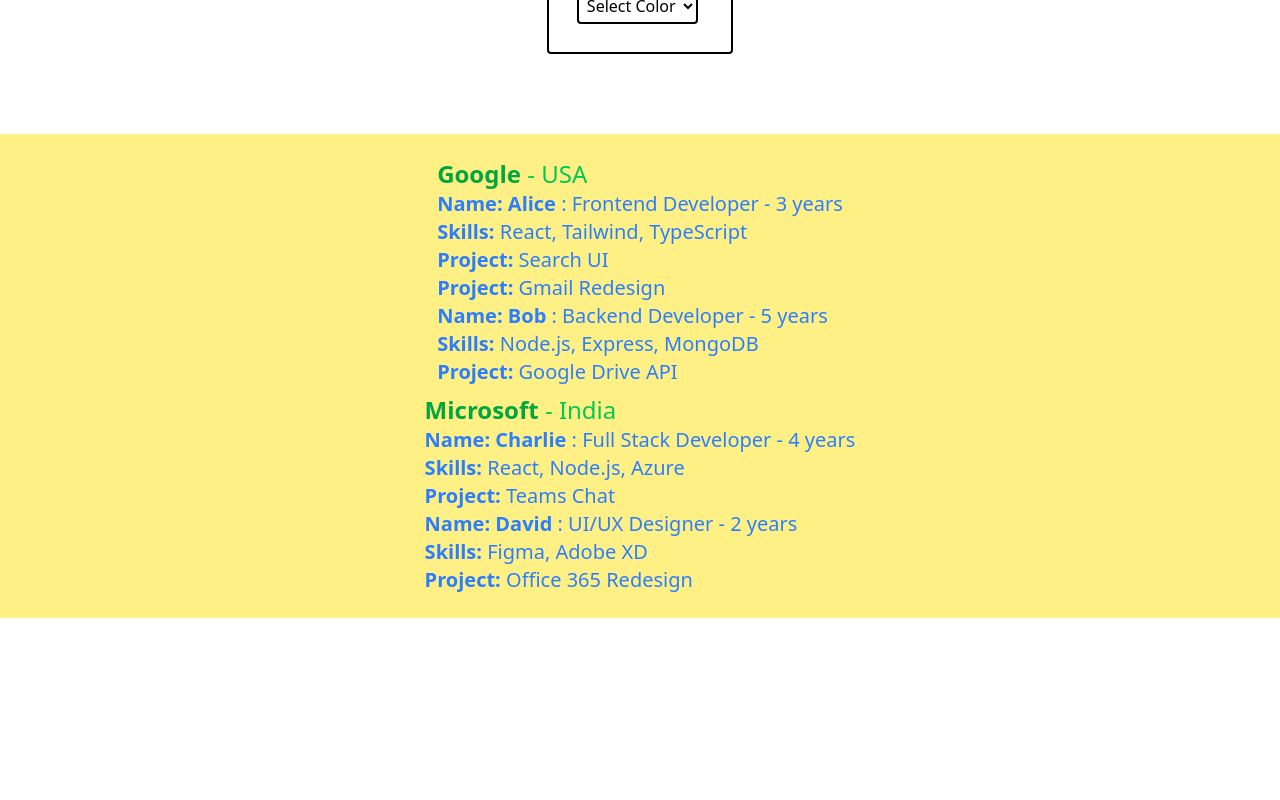
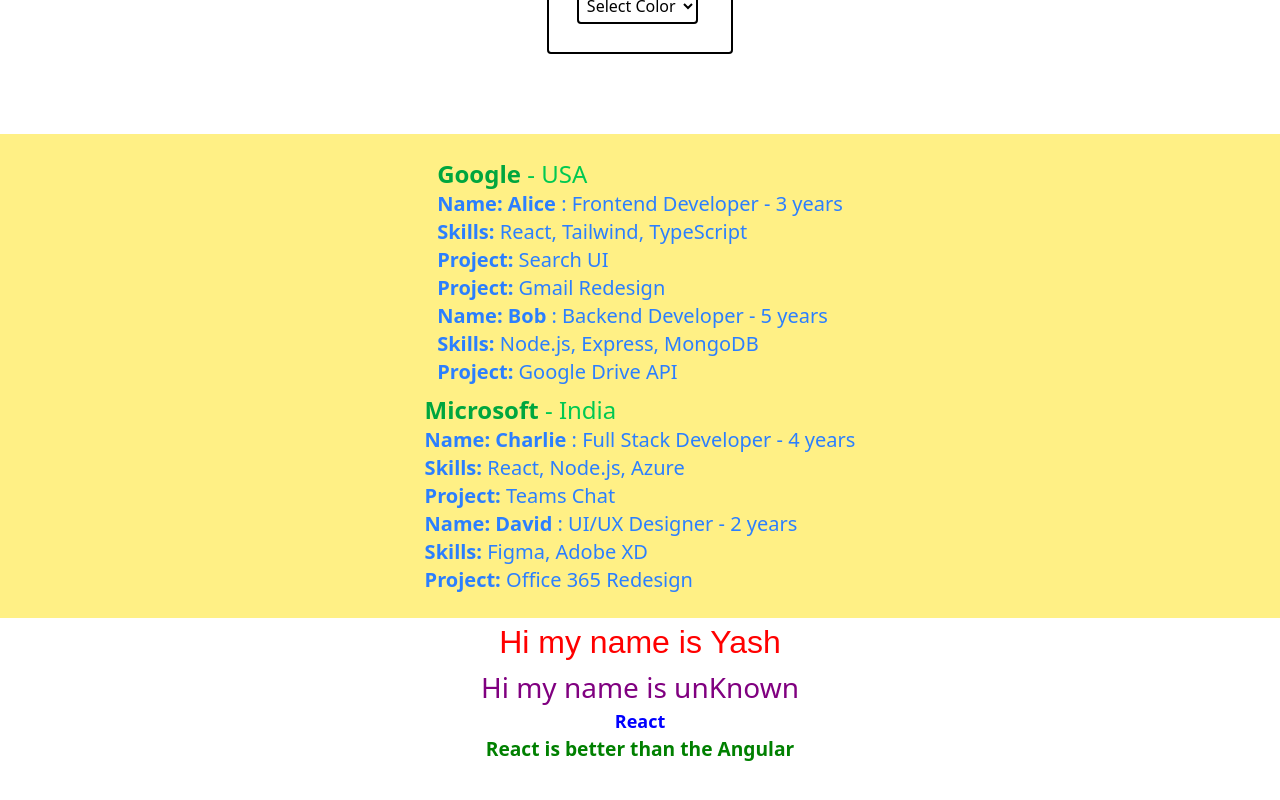
Before and after one commit to YashMishra0101/Interview-Preparation, a React (Vite) app in the folder react-section/react-practice-vite/: page / in a window 1280 px wide. Shown: the part 2542-3342 px from the top of the page. Before the commit the page ends 3216 px from the top, so only its background shows below. Built offline with nearby package versions, Linux system fonts and the light colour scheme.

Commit message:
Working on React

```diff
--- a/react-section/react-practice-vite/src/App.jsx
+++ b/react-section/react-practice-vite/src/App.jsx
@@ -5,8 +5,10 @@
 import { Hide } from "./Hide";
 import { TakeInputValue } from "./TakeInputValue";
 import SkillsCheckbox from "./SkillsCheckbox";
-import Clock from "./ClocK";
+import Clock from "./Clock";
 import FetchEmployess from "./FetchEmployess";
+// import Practice from "./Practice.jsx";
+import ReactCss from "./ReactCSS";
 
 function App() {
   return (
@@ -20,6 +22,8 @@
         <SkillsCheckbox />
         <Clock />
         <FetchEmployess />
+        <ReactCss/>
+        {/* <Practice /> */}
       </div>
     </>
   );
--- a/react-section/react-practice-vite/src/Clock.jsx
+++ b/react-section/react-practice-vite/src/Clock.jsx
@@ -6,15 +6,19 @@
   useEffect(() => {
     const interVal = setInterval(() => {
       setTime(new Date().toLocaleTimeString());
+
+      return clearInterval(interVal);
     }, 1000);
   }, []);
   return (
     <>
       <div className="flex justify-center items-center flex-col py-10 mt-14 mb-10">
-       <div className="border-2 p-7 rounded-sm" style={{color}}>
-         <p className="text-2xl font-semibold" style={{ color }}>{time}</p>
-        <ColorDropDown setColor={setColor} color={color} />
-       </div>
+        <div className="border-2 p-7 rounded-sm" style={{ color }}>
+          <p className="text-2xl font-semibold" style={{ color }}>
+            {time}
+          </p>
+          <ColorDropDown setColor={setColor} color={color} />
+        </div>
       </div>
     </>
   );
--- /dev/null
+++ b/react-section/react-practice-vite/src/Practice.jsx
@@ -0,0 +1,32 @@
+import { useState, useEffect } from "react";
+
+const Practice = () => {
+  const [num, increaseNum] = useState(0);
+
+  const numHandlerPlus = () => {
+    increaseNum((prev) => prev + 1);
+  };
+
+  const numHandlerMinus = () => {
+    increaseNum((prev) => prev - 1);
+  };
+
+  const Test = () => {
+    console.log("Test", { num });
+  };
+
+
+  Test();
+
+  return (
+    <>
+      <div>
+        <button style={{marginLeft:"10rem",color:"red",fontFamily:"monospace",fontSize:"2rem"}}>Hi my name is yash</button>
+        <p>{num}</p>
+        <button onClick={numHandlerMinus}>-</button>
+      </div>
+    </>
+  );
+};
+
+export default Practice;
--- /dev/null
+++ b/react-section/react-practice-vite/src/ReactCss.jsx
@@ -0,0 +1,25 @@
+import styles from "./ReactCss.module.css"
+
+const ReactCss=()=>{
+    const desing={
+    color: "purple",
+    fontSize: "28px",
+    textAlign: "center",
+    }
+return(
+    <>
+    <div className="This is how we use inline css in react">
+        <p style={{textAlign:"center",color:"red",fontSize:"2rem",fontFamily:"fantasy"}}>Hi my name is Yash</p>
+    </div>
+    <div className="Using a Style Object">
+        <p style={desing}>Hi my name is unKnown</p>
+    </div>
+    <div className="Module css">
+        <h2 className={styles.heading}>React</h2>
+        <p className={styles.react}>React is better than the Angular</p>
+    </div>
+    </>
+)
+}
+
+export default ReactCss;
--- /dev/null
+++ b/react-section/react-practice-vite/src/ReactCss.module.css
@@ -0,0 +1,13 @@
+.heading{
+    text-align: center;
+    color: blue;
+    font-size: large;
+    font-weight: bold;
+}
+
+.react{
+    text-align: center;
+    color: green;
+    font-size: larger;
+    font-weight: bolder;
+}
```
